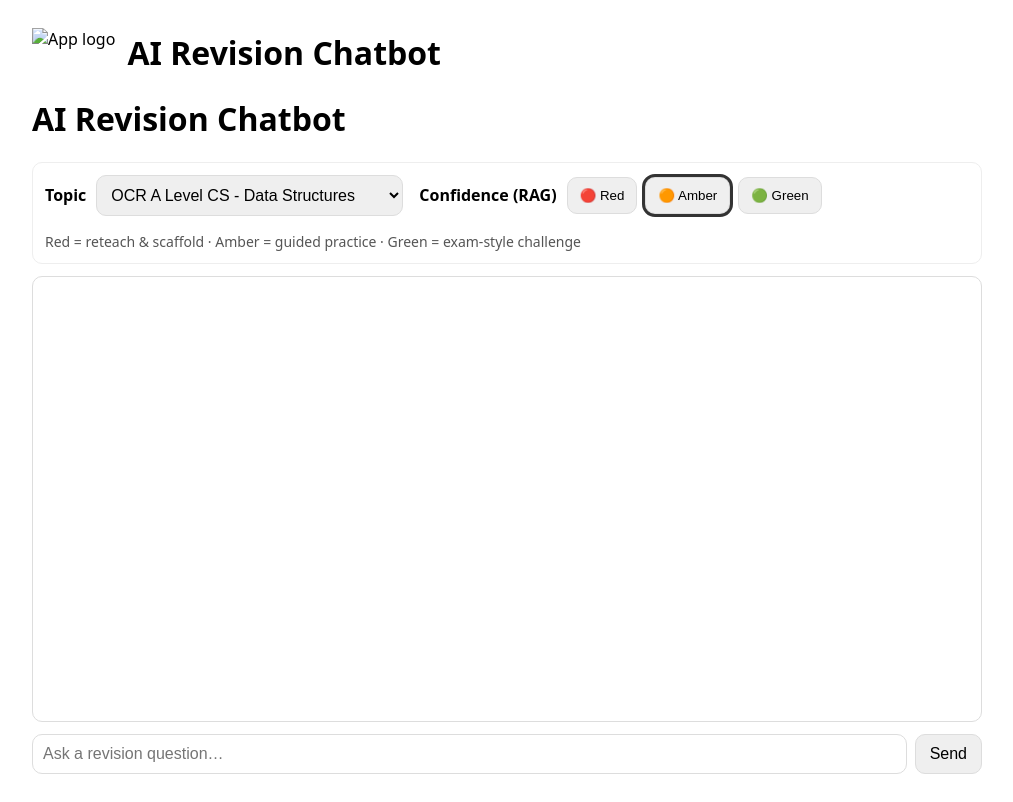
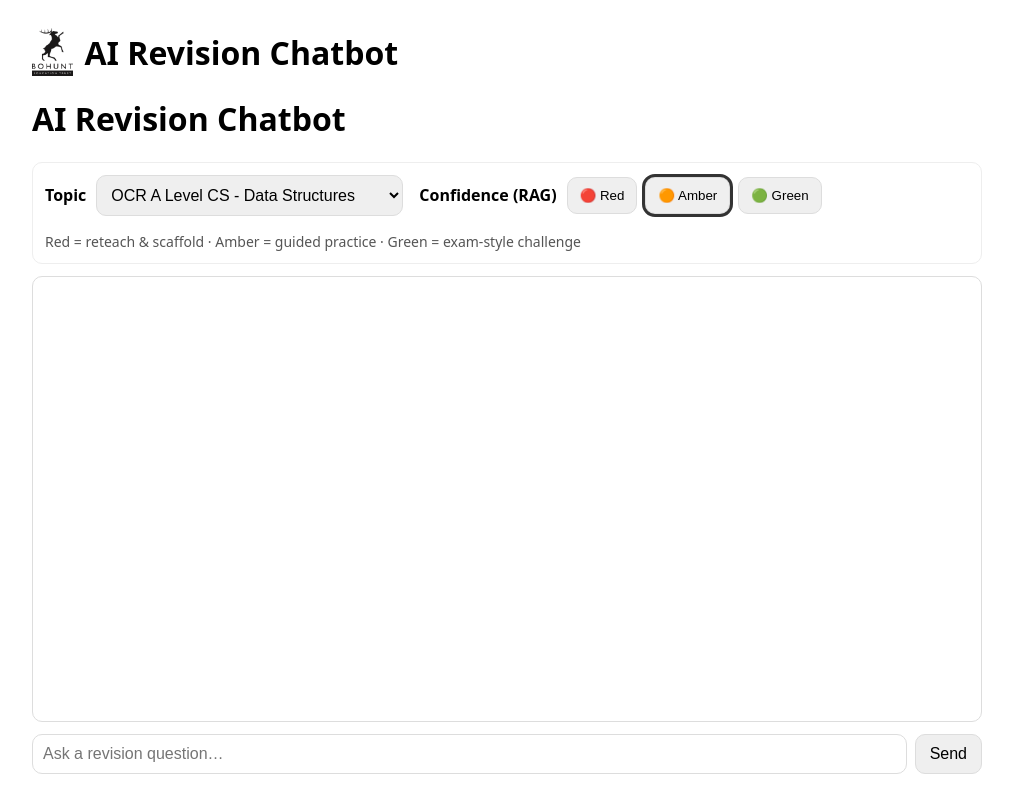
Before and after one commit to MrSmithBohunt/ai-revision-bot, a website: page public/index.html in a window 1280 px wide. Shown: the whole page, without its empty margins (133-1146 px from the left). Drawn offline with Linux system fonts and the light colour scheme.

Commit message:
with RAG

```diff
--- a/public/index.html
+++ b/public/index.html
@@ -30,7 +30,7 @@
 </head>
 <body>
 <div style="display:flex; align-items:center; gap:12px; margin-bottom:16px;">
-  <img src="assets/logo.png" alt="App logo" style="height:48px;" />
+  <img src="../assets/logo.png" alt="App logo" style="height:48px;" />
   <h1 style="margin:0;">AI Revision Chatbot</h1>
 </div>
 
```
Also changed, not shown: 1 other file.
